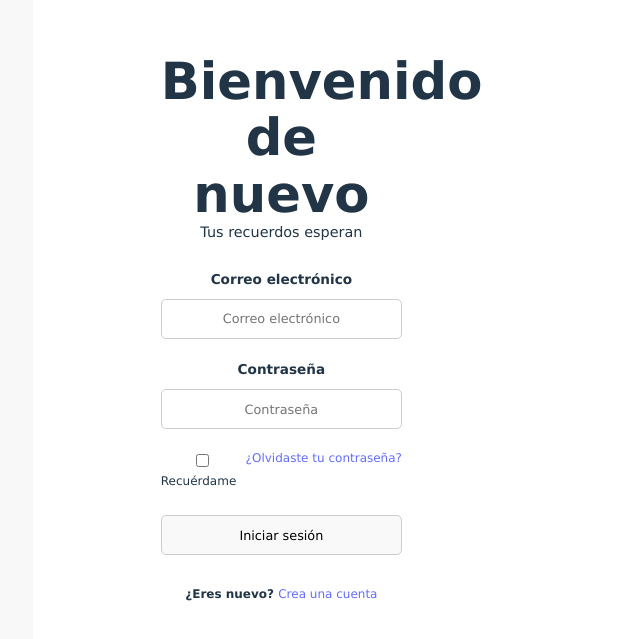
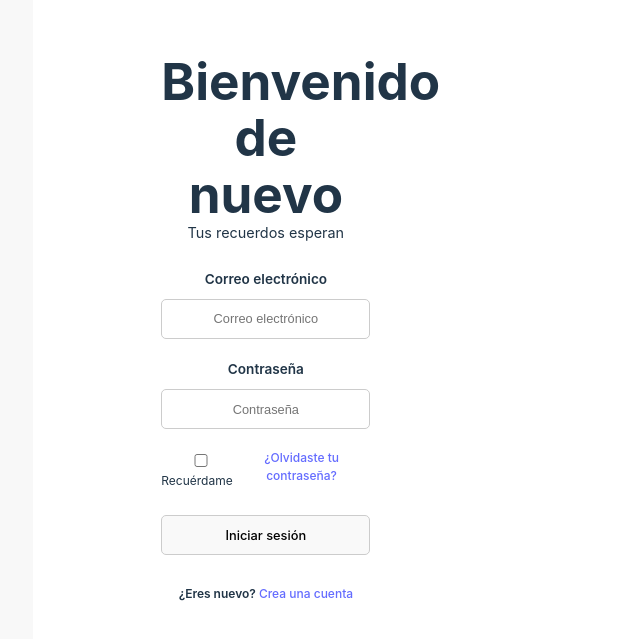
Before and after one commit to No-Country/c15-55-ft-php, a React (Vite) app: page /login in a window 1280 px wide. Shown: the part 107-746 px from the top of the page, without its empty margins (460-1100 px from the left). Built offline with nearby package versions, Linux system fonts and the light colour scheme.

Commit message:
fonts update

```diff
--- a/src/containers/login/Login.css
+++ b/src/containers/login/Login.css
@@ -1,6 +1,4 @@
-* {
-  font-family: 'Lucida Sans', 'Lucida Sans Regular', 'Lucida Grande', 'Lucida Sans Unicode', Geneva, Verdana, sans-serif;
-}
+
 h1 {
   margin: 0 auto;
   font-size: 1.5rem;
--- a/src/containers/signup/Signup.css
+++ b/src/containers/signup/Signup.css
@@ -1,6 +1,4 @@
-* {
-    font-family: 'Lucida Sans', 'Lucida Sans Regular', 'Lucida Grande', 'Lucida Sans Unicode', Geneva, Verdana, sans-serif;
-  }
+
   h1 {
     margin: 0 auto;
     font-size: 1.5rem;
```
